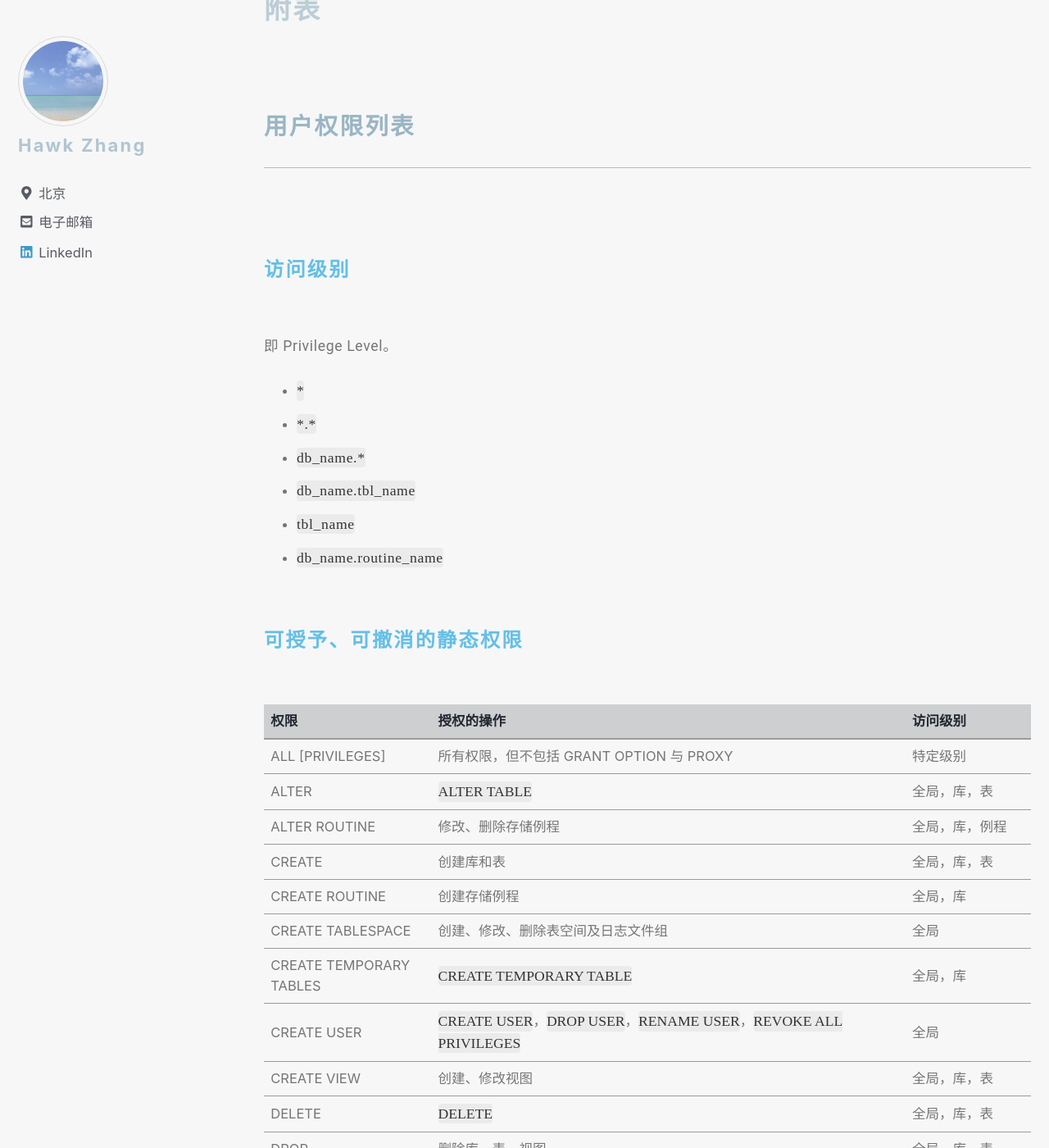
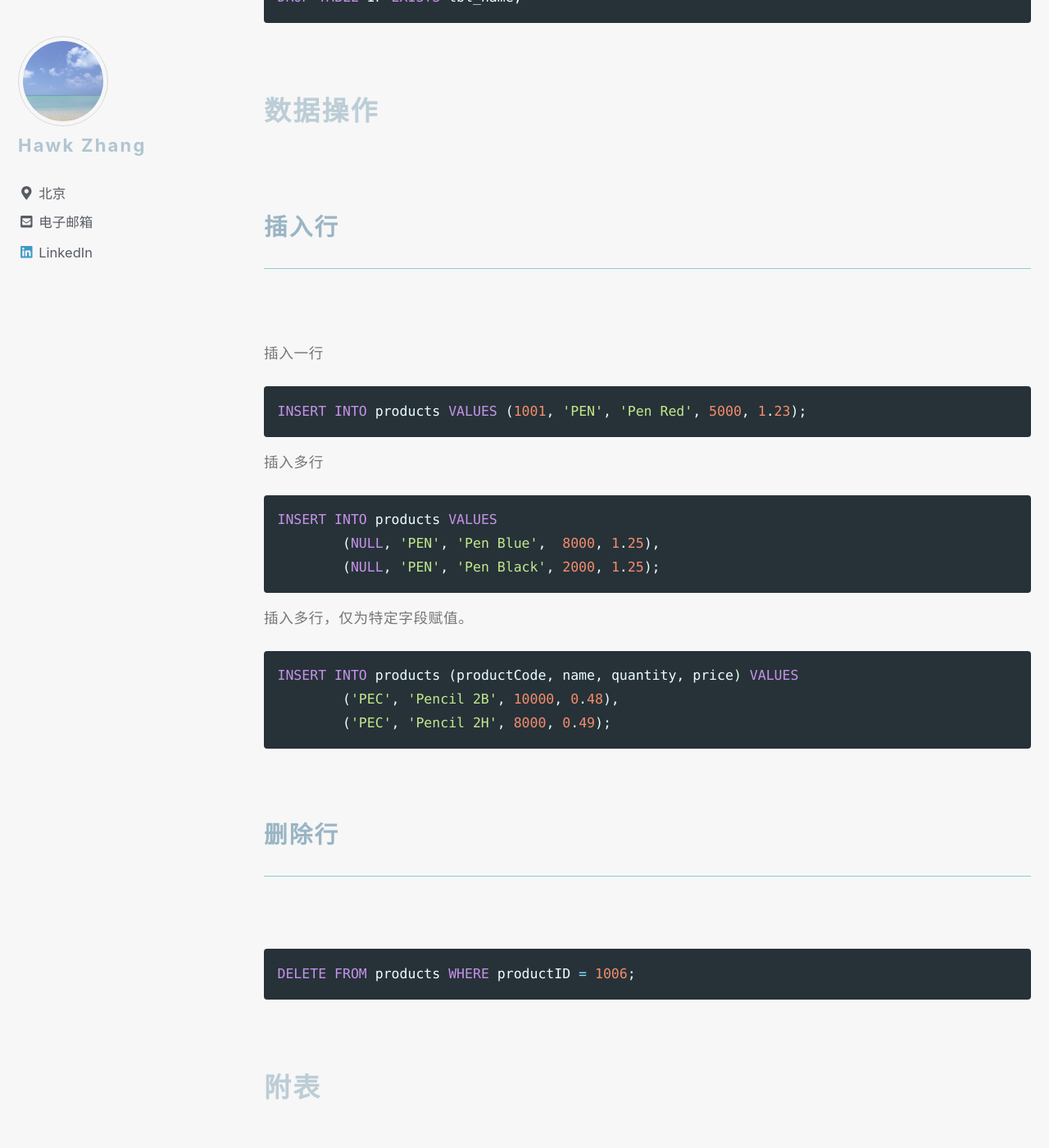
Before and after one commit to narru888/linotes_note, a Jekyll site: the page built from _posts/mysql/2016-04-02-statements.md, in a window 1280 px wide and 1400 px high, scrolled down 8495 px. Shown: the whole window at 82% size. Built offline with Jekyll 4.4.1, drawn with Linux system fonts in a browser that asks for light colours; nearby versions of some CDN libraries; a script that is not in the unit is left out.

Commit message:
update on 2018-10-13 10:40:01 CST

````diff
--- a/_posts/mysql/2016-04-02-statements.md
+++ b/_posts/mysql/2016-04-02-statements.md
@@ -352,6 +352,52 @@ DROP TABLE IF EXISTS tbl_name;
 
 
 
+## 数据操作
+
+
+
+### 插入行
+
+插入一行
+
+```sql
+INSERT INTO products VALUES (1001, 'PEN', 'Pen Red', 5000, 1.23);
+```
+
+插入多行
+
+```sql
+INSERT INTO products VALUES
+	(NULL, 'PEN', 'Pen Blue',  8000, 1.25),
+	(NULL, 'PEN', 'Pen Black', 2000, 1.25);
+```
+
+插入多行，仅为特定字段赋值。
+
+```sql
+INSERT INTO products (productCode, name, quantity, price) VALUES
+	('PEC', 'Pencil 2B', 10000, 0.48),
+	('PEC', 'Pencil 2H', 8000, 0.49);
+```
+
+
+
+
+
+
+
+
+### 删除行
+
+```sql
+DELETE FROM products WHERE productID = 1006;
+```
+
+
+
+
+
+
 
 
 
````
